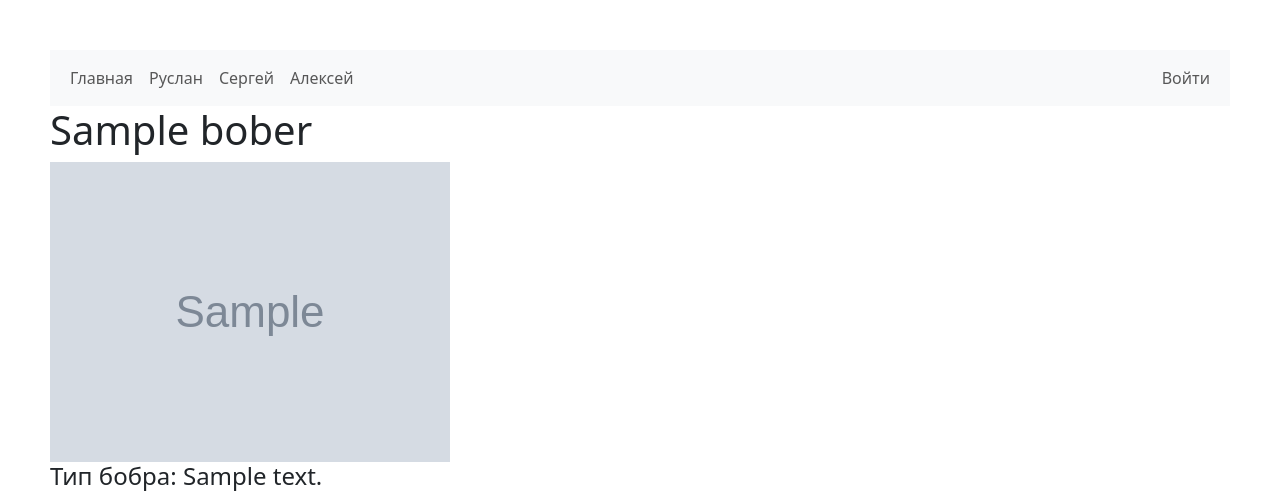
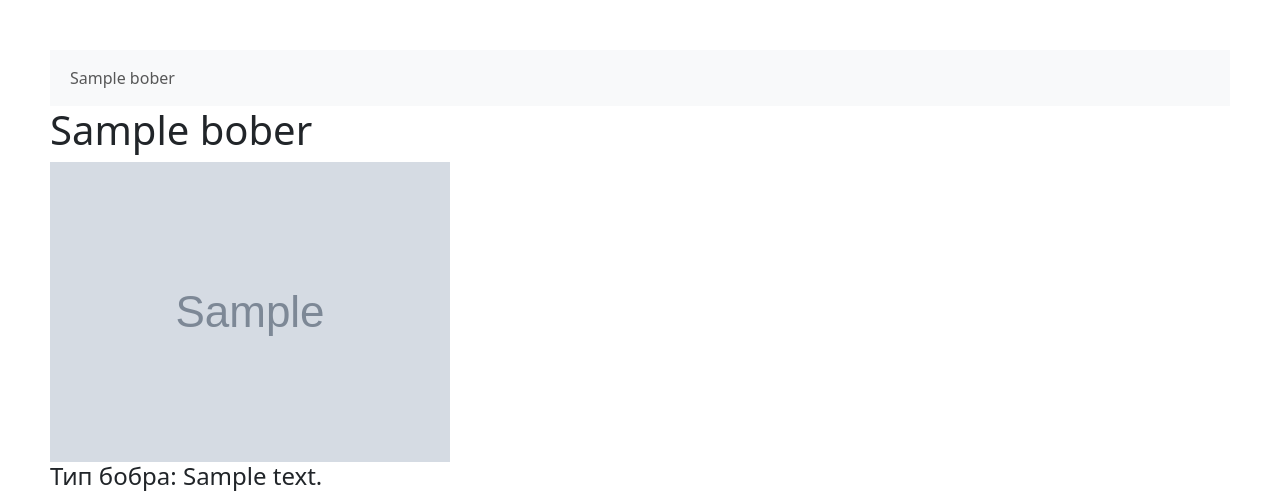
Before and after one commit to SpartQS/BoberProject, a Node server app: a page that uses views/layout/page.ejs in a window 1280 px wide. Shown: the top 491 px of the page. Run offline with Node 20, Linux system fonts and the light colour scheme; tables that the repository leaves empty hold one stand-in row (values such as "Sample post"); grey boxes marked "Sample" are stand-in pictures; some libraries are stand-ins or nearby versions.

Commit message:
bober_8_5

```diff
--- a/package.json
+++ b/package.json
@@ -6,6 +6,7 @@
     "start": "node ./bin/www"
   },
   "dependencies": {
+    "async": "^3.2.5",
     "cookie-parser": "~1.4.4",
     "debug": "~2.6.9",
     "ejs": "~2.6.1",
--- a/routes/bobers.js
+++ b/routes/bobers.js
@@ -1,24 +1,35 @@
 var express = require('express');
 var router = express.Router();
 var Bober = require("../models/bober").Bober
+var async = require("async")
 
 /* Страница героев */
-router.get("/:nick", async (req, res, next) => {
+router.get('/:nick', async function(req, res, next) {
   try {
-      const bober = await Bober.findOne({ nick: req.params.nick });
-      console.log(bober);
+    const [bober, bobers] = await Promise.all([
+      Bober.findOne({ nick: req.params.nick }),
+      Bober.find({}, { _id: 0, title: 1, nick: 1 })
+    ]);
+
     if (!bober) {
-        throw new Error("Нет такого бобра");
+      throw new Error("Нет такого");
     }
-      res.render('bober', {
-        title: bober.title,
-        picture: bober.avatar,
-        desc: bober.desc
-      });
+
+    renderBober(res, bober.title, bober.avatar, bober.desc, bobers);
   } catch (err) {
     next(err);
   }
 });
 
+function renderBober(res, title, picture, desc, bobers) {
+  console.log(bobers);
+
+  res.render('bober', {
+    title: title,
+    picture: picture,
+    desc: desc,
+    menu: bobers
+  });
+}
 
 module.exports = router;
--- a/views/error.ejs
+++ b/views/error.ejs
@@ -2,3 +2,5 @@
 <h1><%= message %></h1>
 <h2><%= error.status %></h2>
 <pre><%= error.stack %></pre>
+title:""
+menu:[]
--- a/views/layout/page.ejs
+++ b/views/layout/page.ejs
@@ -13,23 +13,12 @@
     <nav class="navbar navbar-expand-sm bg-light navbar-light">
         <div class="container-fluid">
         <ul class="navbar-nav">
-        <li class="nav-item">
-        <a class="nav-link" href="/">Главная</a>
-        </li>
-        <li class="nav-item">
-        <a class="nav-link" href="/bobers/pbober">Руслан</a>
-        </li>
-        <li class="nav-item">
-        <a class="nav-link" href="/bobers/vbober">Сергей</a>
-        </li>
-        <li class="nav-item">
-        <a class="nav-link" href="/bobers/obober">Алексей</a>
-        </li>
-        </ul>
-        <ul class="navbar-nav navbar-right">
-        <li>
-        <a class="nav-link" href="">Войти</a>
-        </li>
+            <% menu.forEach(function(bober){ %>
+                <li class="nav-item">
+                <a class="nav-link"
+                href="/bobers/<%=bober.nick%>"><%=bober.title%></a>
+                </li>
+                <% }) %>
         </ul>
         </div>
         </nav>
```
Also changed, not shown: routes/index.js (+13 -25 lines), 1 other file. Lines whose indentation alone changed are shown as unchanged.
